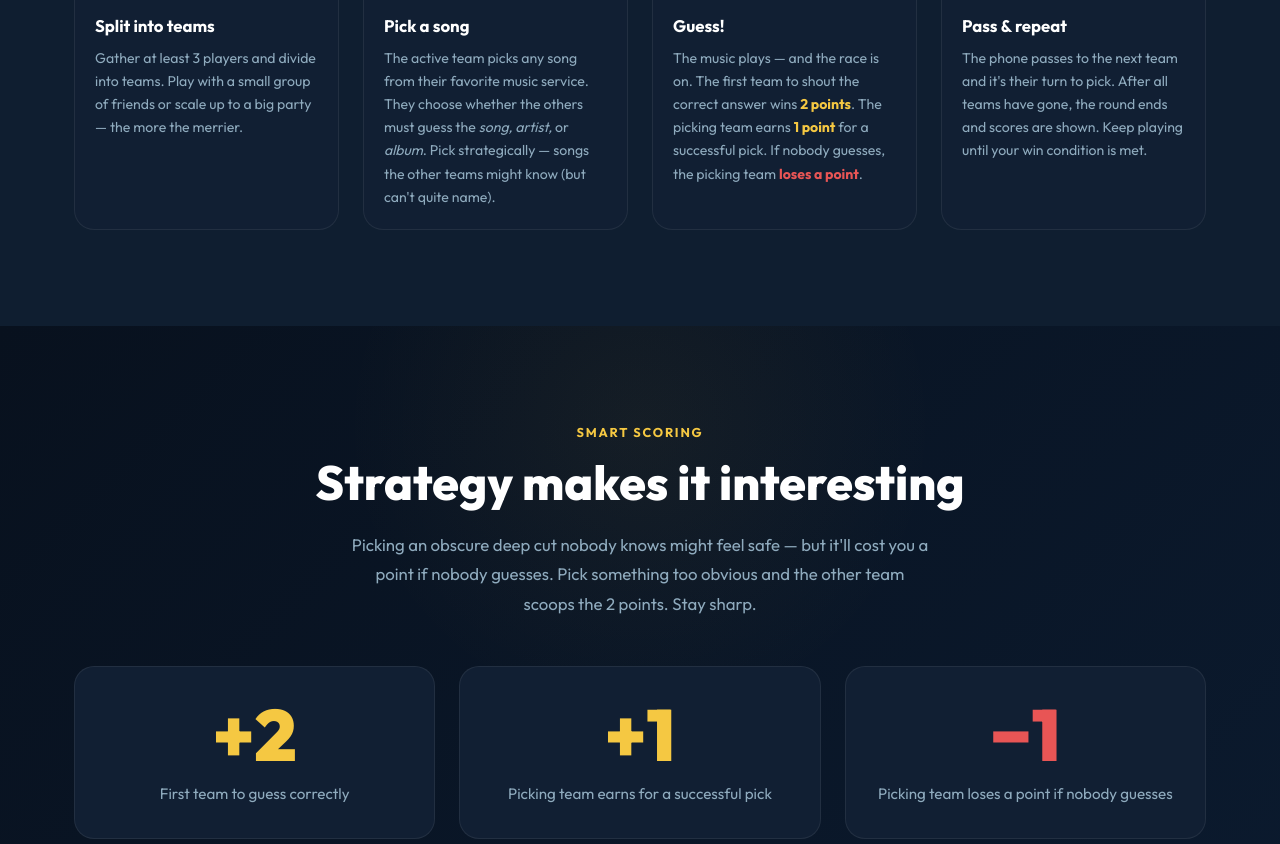
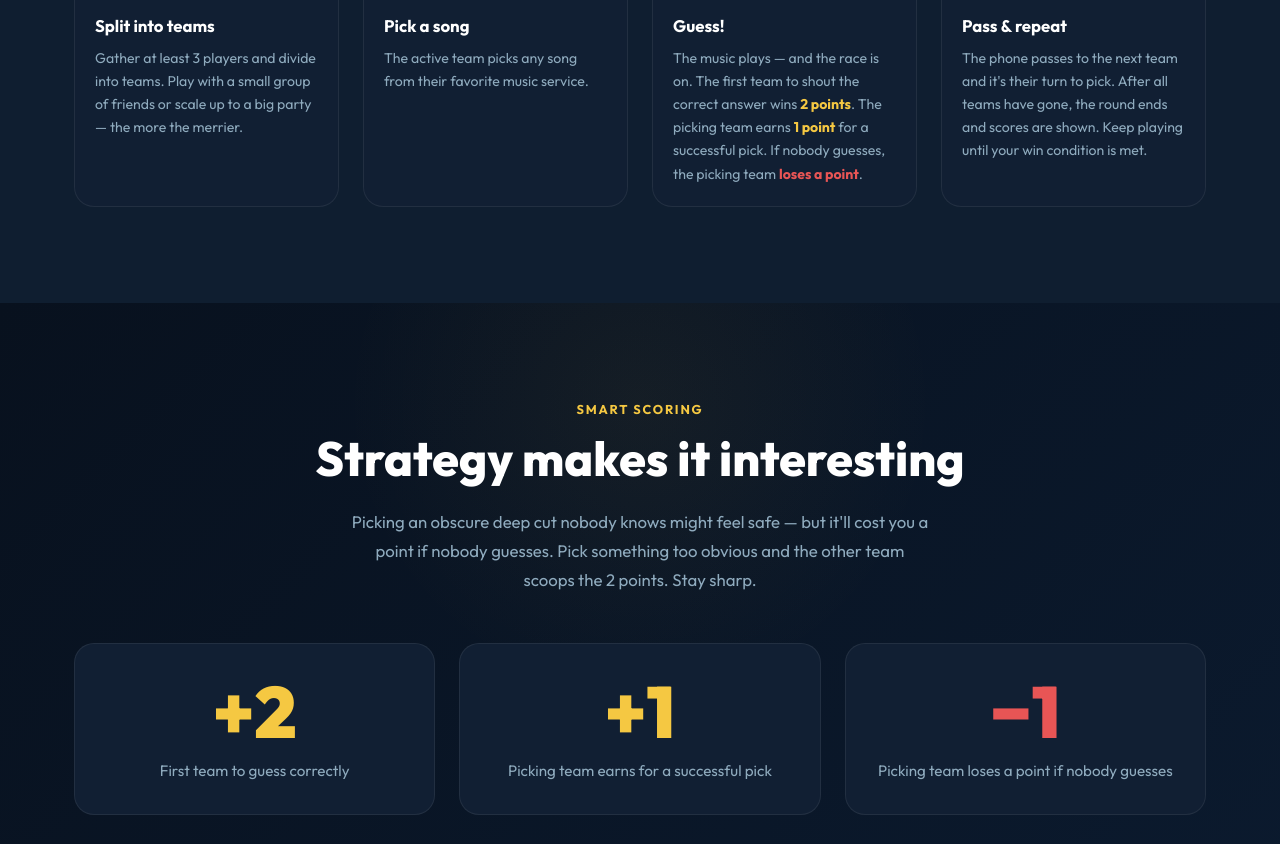
Before and after one commit to HighTechGeek/teamtunes-website, a plain HTML site: page index.html in a window 1280 px wide. Shown: the part 2073-2917 px from the top of the page. Drawn offline with Linux system fonts and the light colour scheme.

Commit message:
Remove extra text from How to Play step 2

```diff
--- a/index.html
+++ b/index.html
@@ -153,8 +153,6 @@
           <h3 class="step-title">Pick a song</h3>
           <p class="step-body">
             The active team picks any song from their favorite music service.
-            They choose whether the others must guess the <em>song, artist,</em> or <em>album</em>.
-            Pick strategically — songs the other teams might know (but can't quite name).
           </p>
         </div>
 
```
